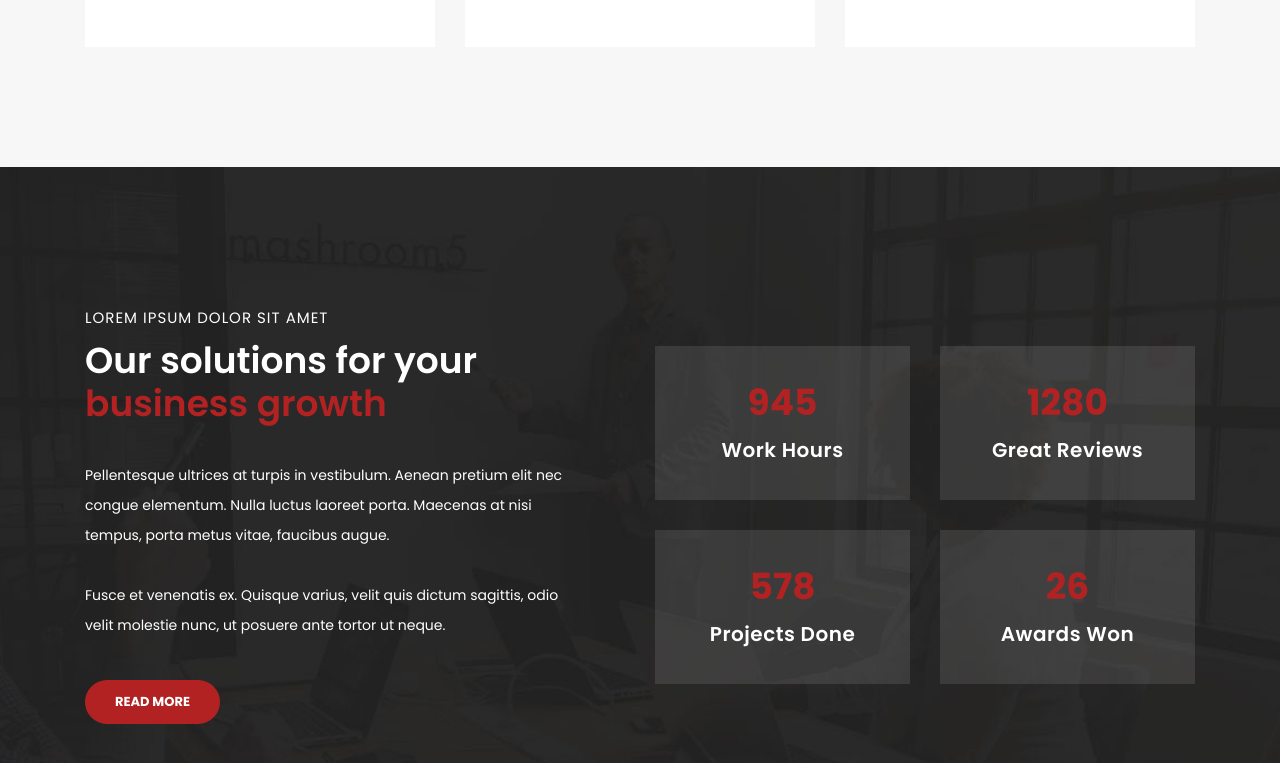
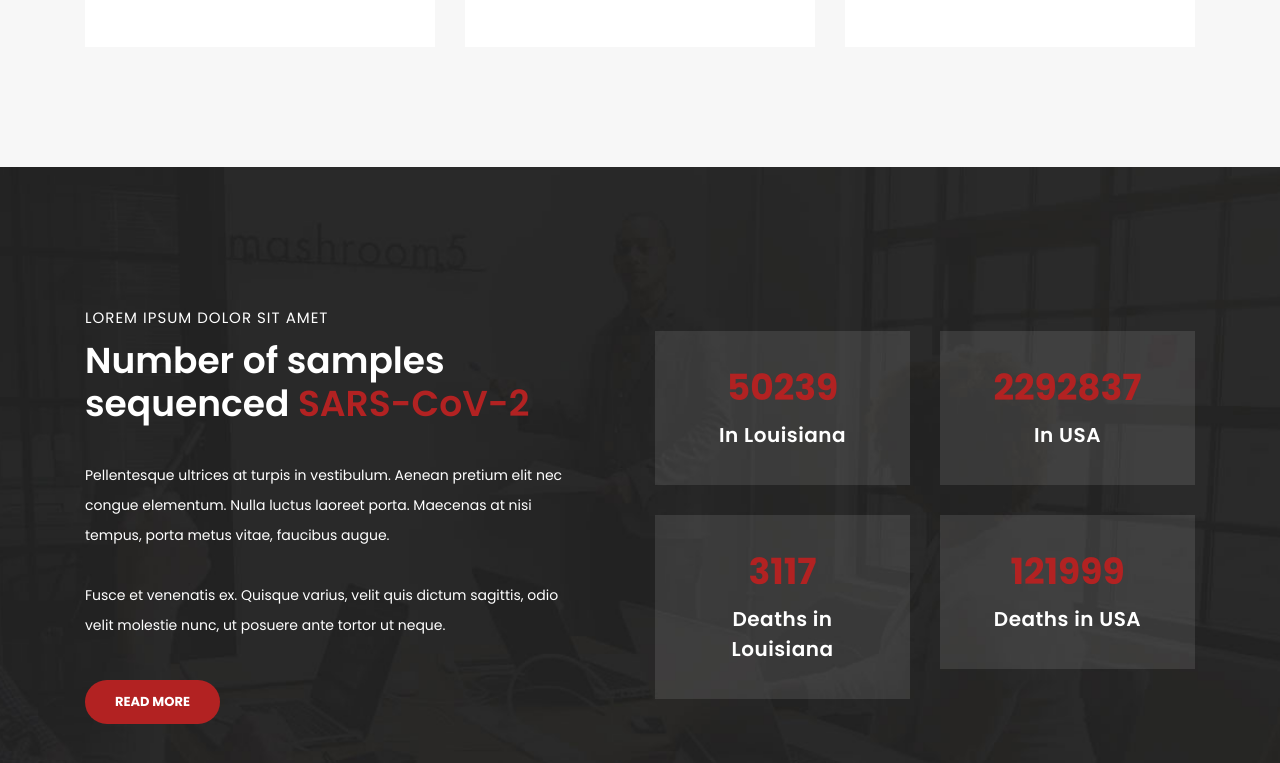
Before and after one commit to samualmoot/lcsc, a plain HTML site: page about.html in a window 1280 px wide. Shown: the part 1955-2718 px from the top of the page. Drawn offline with Linux system fonts and the light colour scheme.

Commit message:
Changes to about and services page. Still template

```diff
--- a/about.html
+++ b/about.html
@@ -9,7 +9,7 @@
     <meta name="author" content="TemplateMo">
     <link href="https://fonts.googleapis.com/css?family=Poppins:100,200,300,400,500,600,700,800,900&display=swap" rel="stylesheet">
 
-    <title>Finance Business - About Page</title>
+    <title>LCSC - About Page</title>
 
     <!-- Bootstrap core CSS -->
     <link href="vendor/bootstrap/css/bootstrap.min.css" rel="stylesheet">
@@ -64,7 +64,7 @@ https://templatemo.com/tm-545-finance-business
     <header class="">
       <nav class="navbar navbar-expand-lg">
         <div class="container">
-          <a class="navbar-brand" href="index.html"><h2>Finance Business</h2></a>
+          <a class="navbar-brand" href="index.html"><h2>LCSC</h2></a>
           <button class="navbar-toggler" type="button" data-toggle="collapse" data-target="#navbarResponsive" aria-controls="navbarResponsive" aria-expanded="false" aria-label="Toggle navigation">
             <span class="navbar-toggler-icon"></span>
           </button>
@@ -178,7 +178,7 @@ https://templatemo.com/tm-545-finance-business
               <div class="col-md-6">
                   <div class="left-content">
                       <span>Lorem ipsum dolor sit amet</span>
-              <h2>Our solutions for your <em>business growth</em></h2>
+                      <h2>Number of samples sequenced <em>SARS-CoV-2</em></h2>
                       <p>Pellentesque ultrices at turpis in vestibulum. Aenean pretium elit nec congue elementum. Nulla luctus laoreet porta. Maecenas at nisi tempus, porta metus vitae, faucibus augue.
                           <br><br>Fusce et venenatis ex. Quisque varius, velit quis dictum sagittis, odio velit molestie nunc, ut posuere ante tortor ut neque.</p>
                       <a href="" class="filled-button">Read More</a>
@@ -188,26 +188,26 @@ https://templatemo.com/tm-545-finance-business
                   <div class="row">
                       <div class="col-md-6">
                           <div class="count-area-content">
-                  <div class="count-digit">945</div>
-                  <div class="count-title">Work Hours</div>
+                              <div class="count-digit">50239</div>
+                              <div class="count-title">In Louisiana</div>
                           </div>
                       </div>
                       <div class="col-md-6">
                           <div class="count-area-content">
-                  <div class="count-digit">1280</div>
-                  <div class="count-title">Great Reviews</div>
+                              <div class="count-digit">2292867</div>
+                              <div class="count-title">In USA</div>
                           </div>
                       </div>
                       <div class="col-md-6">
                           <div class="count-area-content">
-                  <div class="count-digit">578</div>
-                  <div class="count-title">Projects Done</div>
+                              <div class="count-digit">3117</div>
+                              <div class="count-title">Deaths in Louisiana</div>
                           </div>
                       </div>
                       <div class="col-md-6">
                           <div class="count-area-content">
-                  <div class="count-digit">26</div>
-                  <div class="count-title">Awards Won</div>
+                              <div class="count-digit">122000</div>
+                              <div class="count-title">Deaths in USA</div>
                           </div>
                       </div>
                   </div>
```
Also changed, not shown: services.html (+9 -9 lines). Lines whose indentation alone changed are shown as unchanged.
